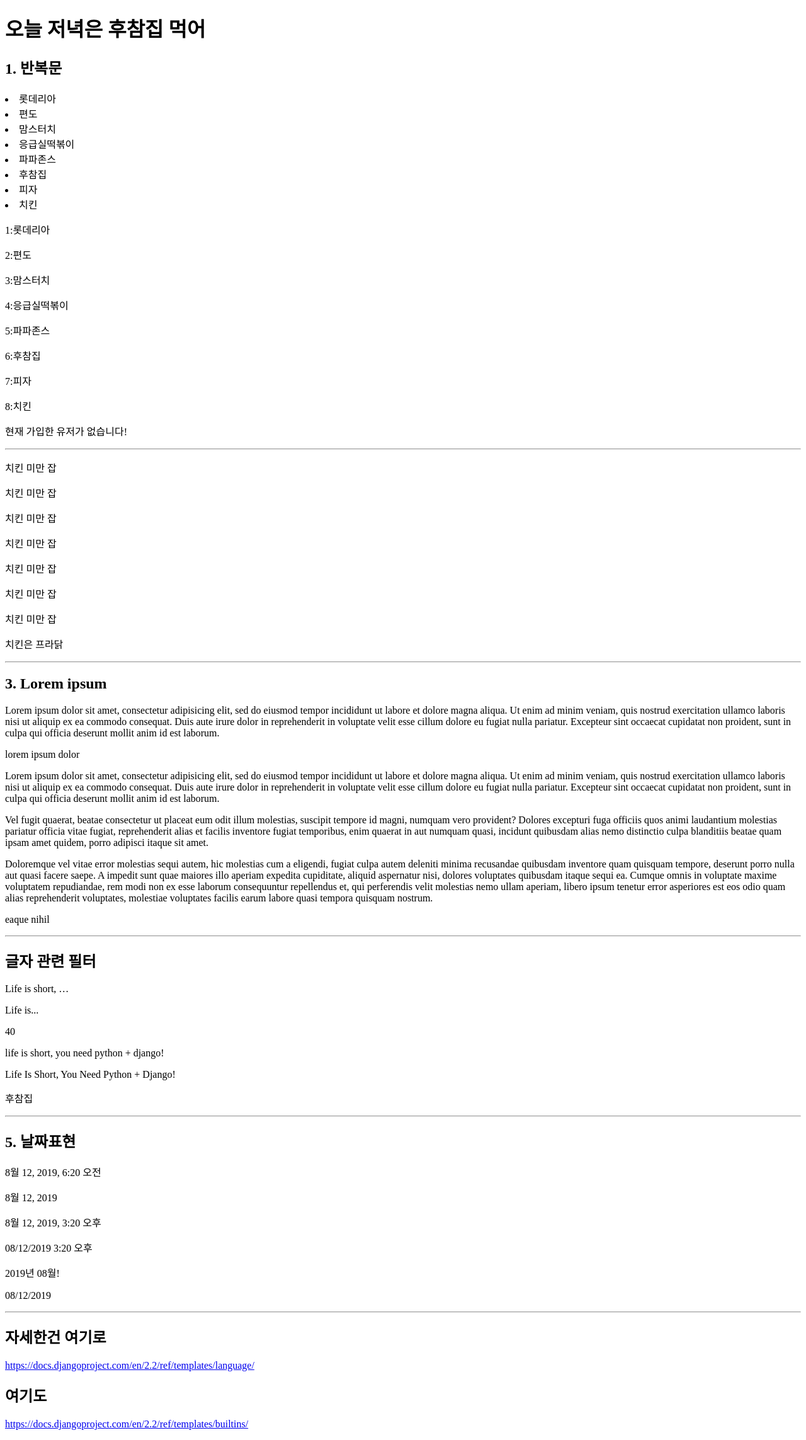
After one commit to ssshhh0402/First_Django_Project, a Django app: page /dinner/ in a window 1280 px wide. The commit adds this page. Shown: the whole page at 63% size. Run offline with Django 3.2, Linux system fonts and the light colour scheme.

Commit message:
06_MTV-Template|django template language

```diff
--- a/first_django/urls.py
+++ b/first_django/urls.py
@@ -25,4 +25,5 @@ urlpatterns = [
     path('',views.index),
     path('hello/<str:name>/', views.hello),
     path('lotto/', views.lotto),
+    path('dinner/', views.dinner),
 ]
--- /dev/null
+++ b/pages/templates/dinner.html
@@ -0,0 +1,68 @@
+<!DOCTYPE html>
+<html lang="en">
+<head>
+  <meta charset="UTF-8">
+  <meta name="viewport" content="width=device-width, initial-scale=1.0">
+  <meta http-equiv="X-UA-Compatible" content="ie=edge">
+  <title>Dinner</title>
+</head>
+<body>
+  <h1>오늘 저녁은 {{pick}} 먹어</h1>
+  <h2> 1. 반복문</h2>
+  {% for menu in menus %}
+  <li>{{menu}}</li>
+  {% endfor %}
+  {% for menu in menus %}
+  <p>{{forloop.counter}}:{{menu}}</p>
+  {% endfor %}
+  {% for user in users %}
+  <p>{{user}}</p>
+  {% empty %}
+  <p>현재 가입한 유저가 없습니다!</p>
+  {% endfor %}
+
+
+<hr>
+  <!-- 2. 조건문-->
+  {% for menu in menus %}
+    {%if menu == '치킨'%}
+      <p>치킨은 프라닭</p>
+    {% else %}
+      <p> 치킨 미만 잡</p>
+    {% endif %}
+  {% endfor %}
+
+  <!-- lorem-->
+  <hr>
+  <h2>3. Lorem ipsum</h2>
+  <p>{% lorem %}</p>
+  <p>{% lorem 3 w %}</p>
+  <p>{% lorem 3 p %}</p>
+  <p>{% lorem 2 w random %}</p>
+    <!-- Lorem 갯수 w/p
+    w : word
+    p : paragraph-->
+    <hr>
+  <h2>글자 관련 필터</h2>
+  <p>{{ sentence|truncatewords:3 }}</p>
+  <p>{{ sentence|truncatechars:10}}</p>
+  <p>{{ sentence|length }}</p>
+  <p>{{ sentence|lower}}</p>
+  <p>{{ sentence|title}}</p>
+  <p>{{ menus|random}}</p>
+<hr>
+  <h2>5. 날짜표현</h2>
+  <p>{{datetime_now }}</p>
+  <P>{% now 'DATE_FORMAT' %}</P>
+  <p>{% now 'DATETIME_FORMAT' %}</p>
+  <p>{% now 'SHORT_DATETIME_FORMAT' %}</p>
+  <P>{% now 'Y년  m월!' %}</P>
+  <p>{{ datetime_now|date:'SHORT_DATE_FORMAT'}}</p>
+
+  <hr>
+  <h2>자세한건 여기로</h2>
+  <p>{{google_link|urlize}}</p>
+  <h2>여기도</h2>
+  <p>{{google_link2|urlize}}</p>
+</body>
+</html>
--- a/pages/templates/hello.html
+++ b/pages/templates/hello.html
@@ -7,7 +7,7 @@
   <title>Document</title>
 </head>
 <body>
-  <h1> 안녕 {{name}}/h1>
+  <h1> 안녕 {{names}}/h1>
 
 </body>
 </html>
--- a/pages/views.py
+++ b/pages/views.py
@@ -9,7 +9,7 @@ def index(request):
 
 
 def hello(request,name):
-    context = {'name': name}
+    context = {'names': name}
     return render(request, 'hello.html', context)
 
 
@@ -26,6 +26,17 @@ def lotto(request):
     # render 할때 3번째 인자로 넘겨준다.
     return render(request, 'lotto.html', context)
 
+def dinner(request):
+    import random, datetime
+    menus = ['롯데리아', '편도', '맘스터치', '응급실떡볶이', '파파존스', '후참집','피자','치킨']
+    pick = random.choice(menus)
+    context={'pick': pick, 'menus': menus,
+    'users': [],
+    'sentence': 'Life is short, You need Python + django!',
+    'datetime_now': datetime.datetime.now(),
+    'google_link': 'https://docs.djangoproject.com/en/2.2/ref/templates/language/',
+    'google_link2': 'https://docs.djangoproject.com/en/2.2/ref/templates/builtins/'}
+    return render(request, 'dinner.html', context)
 
 
 # render 함수 필수 인자: request, template 파일
```
